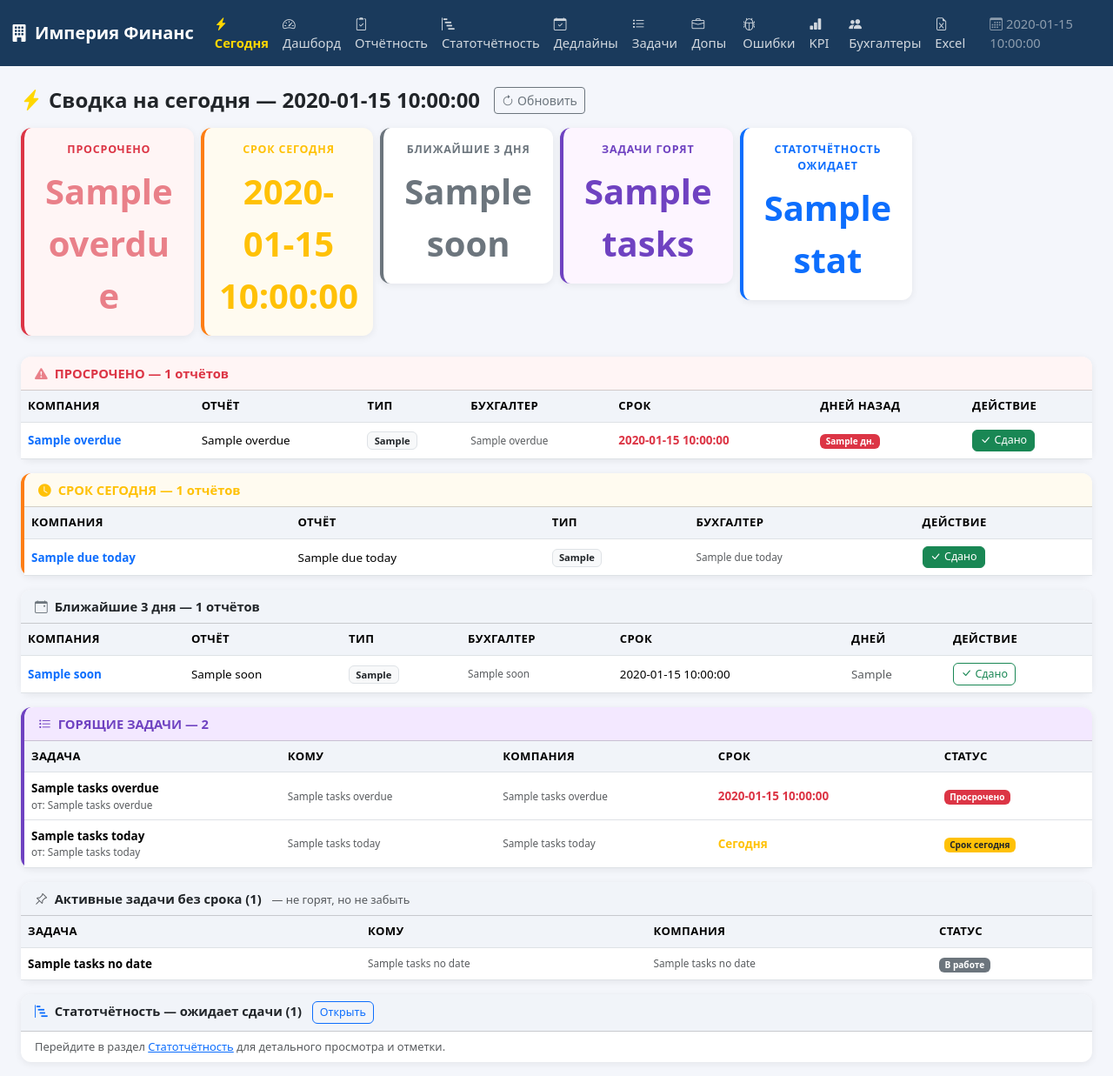
After one commit to yliasibeleva/im-fin-landing, a FastAPI app: template buh-bot/templates/today.html in a window 1280 px wide. The commit adds this page. Shown: the whole page at 87% size. Run offline with FastAPI, Linux system fonts and the light colour scheme; the template is opened without the code that fills it: most values are stand-ins (such as "Sample title", 1, 10 or a date in 2020).

Commit message:
Add Today dashboard page and printable accountant invite instructions

```diff
--- a/buh-bot/templates/accountants.html
+++ b/buh-bot/templates/accountants.html
@@ -37,7 +37,8 @@
         <div class="d-flex align-items-center gap-2">
           <span class="portal-link flex-grow-1" id="link{{ a.id }}"
                 onclick="navigator.clipboard.writeText(this.textContent).then(()=>{this.style.background='#d4edda';setTimeout(()=>this.style.background='',1200)})">{{ base_url }}/portal/{{ a.access_token }}</span>
-          <a href="{{ base_url }}/portal/{{ a.access_token }}" target="_blank" class="btn btn-xs btn-outline-primary" title="Открыть"><i class="bi bi-box-arrow-up-right"></i></a>
+          <a href="{{ base_url }}/portal/{{ a.access_token }}" target="_blank" class="btn btn-xs btn-outline-primary" title="Открыть портал"><i class="bi bi-box-arrow-up-right"></i></a>
+          <a href="{{ base_url }}/invite/{{ a.access_token }}" target="_blank" class="btn btn-xs btn-outline-success" title="Инструкция для бухгалтера (скачать PDF)"><i class="bi bi-file-earmark-text"></i></a>
         </div>
         <div class="text-muted" style="font-size:.7rem">Нажмите на ссылку чтобы скопировать</div>
       </div>
--- a/buh-bot/templates/base.html
+++ b/buh-bot/templates/base.html
@@ -34,6 +34,7 @@
     <button class="navbar-toggler" type="button" data-bs-toggle="collapse" data-bs-target="#nav"><span class="navbar-toggler-icon"></span></button>
     <div class="collapse navbar-collapse" id="nav">
       <ul class="navbar-nav ms-auto">
+        <li class="nav-item"><a class="nav-link fw-bold" href="/today" style="color:#ffd700!important"><i class="bi bi-lightning-charge-fill me-1"></i>Сегодня</a></li>
         <li class="nav-item"><a class="nav-link" href="/"><i class="bi bi-speedometer2 me-1"></i>Дашборд</a></li>
         <li class="nav-item"><a class="nav-link" href="/reports"><i class="bi bi-clipboard2-check me-1"></i>Отчётность</a></li>
         <li class="nav-item"><a class="nav-link" href="/stat"><i class="bi bi-bar-chart-steps me-1"></i>Статотчётность</a></li>
--- /dev/null
+++ b/buh-bot/templates/today.html
@@ -0,0 +1,236 @@
+{% extends "base.html" %}
+{% block title %}Сегодня — Империя Финанс{% endblock %}
+{% block content %}
+<style>
+  .fire { animation: pulse 1.5s infinite; }
+  @keyframes pulse { 0%,100%{opacity:1} 50%{opacity:.6} }
+  .section-badge { font-size:.7rem; vertical-align:middle }
+  .dl-btn { border:none;background:none;cursor:pointer;padding:0 }
+</style>
+
+<div class="d-flex align-items-center mb-3 gap-3">
+  <h4 class="mb-0 fw-bold"><i class="bi bi-lightning-charge-fill me-2" style="color:#ffd700"></i>Сводка на сегодня — {{ today }}</h4>
+  <button onclick="location.reload()" class="btn btn-sm btn-outline-secondary"><i class="bi bi-arrow-clockwise me-1"></i>Обновить</button>
+</div>
+
+{# ── Счётчики ── #}
+<div class="row g-2 mb-4">
+  <div class="col-6 col-md-2">
+    <div class="card p-3 text-center" style="border-left:4px solid #dc3545;background:{% if cnt.overdue %}#fff5f5{% else %}#fff{% endif %}">
+      <div class="section-title text-danger">Просрочено</div>
+      <div class="fs-1 fw-bold text-danger {% if cnt.overdue %}fire{% endif %}">{{ cnt.overdue }}</div>
+    </div>
+  </div>
+  <div class="col-6 col-md-2">
+    <div class="card p-3 text-center" style="border-left:4px solid #fd7e14;background:{% if cnt.today %}#fffbf0{% else %}#fff{% endif %}">
+      <div class="section-title text-warning">Срок сегодня</div>
+      <div class="fs-1 fw-bold text-warning">{{ cnt.today }}</div>
+    </div>
+  </div>
+  <div class="col-6 col-md-2">
+    <div class="card p-3 text-center" style="border-left:4px solid #6c757d">
+      <div class="section-title">Ближайшие 3 дня</div>
+      <div class="fs-1 fw-bold text-secondary">{{ cnt.soon }}</div>
+    </div>
+  </div>
+  <div class="col-6 col-md-2">
+    <div class="card p-3 text-center" style="border-left:4px solid #6f42c1;background:{% if cnt.tasks %}#fdf5ff{% else %}#fff{% endif %}">
+      <div class="section-title" style="color:#6f42c1">Задачи горят</div>
+      <div class="fs-1 fw-bold" style="color:#6f42c1">{{ cnt.tasks }}</div>
+    </div>
+  </div>
+  <div class="col-6 col-md-2">
+    <div class="card p-3 text-center" style="border-left:4px solid #0d6efd">
+      <div class="section-title text-primary">Статотчётность ожидает</div>
+      <div class="fs-1 fw-bold text-primary">{{ cnt.stat }}</div>
+    </div>
+  </div>
+</div>
+
+{% if cnt.overdue == 0 and cnt.today == 0 and cnt.tasks == 0 %}
+<div class="alert alert-success fs-5 text-center py-4">
+  <i class="bi bi-check-circle-fill me-2"></i><strong>Отлично! Всё в порядке.</strong><br>
+  <span class="fs-6 text-muted">Нет просроченных отчётов и горящих задач на сегодня.</span>
+</div>
+{% endif %}
+
+{# ── ПРОСРОЧЕННЫЕ ДЕДЛАЙНЫ ── #}
+{% if overdue %}
+<div class="card mb-3 border-danger">
+  <div class="card-header fw-bold text-danger" style="background:#fff5f5">
+    <i class="bi bi-exclamation-triangle-fill me-2 fire"></i>ПРОСРОЧЕНО — {{ overdue|length }} отчётов
+  </div>
+  <div class="card-body p-0">
+  <table class="table table-hover mb-0 align-middle" style="font-size:.84rem">
+    <thead><tr><th>Компания</th><th>Отчёт</th><th>Тип</th><th>Бухгалтер</th><th>Срок</th><th>Дней назад</th><th>Действие</th></tr></thead>
+    <tbody>
+    {% for d in overdue %}
+    <tr style="background:#fff5f5">
+      <td class="fw-semibold"><a href="/company/{{ d.company_id }}" class="text-decoration-none">{{ d.company_name }}</a></td>
+      <td>{{ d.report_name }}</td>
+      <td><span class="badge bg-light text-dark border section-badge">{{ d.report_type }}</span></td>
+      <td class="text-muted small">{{ d.accountant_name or d.payroll_name or '—' }}</td>
+      <td class="text-danger fw-bold">{{ d.due_fmt }}</td>
+      <td><span class="badge bg-danger">{{ d.days_left }} дн.</span></td>
+      <td>
+        <form method="post" action="/reports/{{ d.id }}/done" style="display:inline">
+          <button type="submit" class="btn btn-xs btn-success"><i class="bi bi-check-lg me-1"></i>Сдано</button>
+        </form>
+      </td>
+    </tr>
+    {% endfor %}
+    </tbody>
+  </table>
+  </div>
+</div>
+{% endif %}
+
+{# ── СЕГОДНЯ ── #}
+{% if due_today %}
+<div class="card mb-3" style="border-left:4px solid #fd7e14">
+  <div class="card-header fw-bold text-warning" style="background:#fffbf0">
+    <i class="bi bi-clock-fill me-2"></i>СРОК СЕГОДНЯ — {{ due_today|length }} отчётов
+  </div>
+  <div class="card-body p-0">
+  <table class="table table-hover mb-0 align-middle" style="font-size:.84rem">
+    <thead><tr><th>Компания</th><th>Отчёт</th><th>Тип</th><th>Бухгалтер</th><th>Действие</th></tr></thead>
+    <tbody>
+    {% for d in due_today %}
+    <tr style="background:#fffbf0">
+      <td class="fw-semibold"><a href="/company/{{ d.company_id }}" class="text-decoration-none">{{ d.company_name }}</a></td>
+      <td>{{ d.report_name }}</td>
+      <td><span class="badge bg-light text-dark border section-badge">{{ d.report_type }}</span></td>
+      <td class="text-muted small">{{ d.accountant_name or d.payroll_name or '—' }}</td>
+      <td>
+        <form method="post" action="/reports/{{ d.id }}/done" style="display:inline">
+          <button type="submit" class="btn btn-xs btn-success"><i class="bi bi-check-lg me-1"></i>Сдано</button>
+        </form>
+      </td>
+    </tr>
+    {% endfor %}
+    </tbody>
+  </table>
+  </div>
+</div>
+{% endif %}
+
+{# ── БЛИЖАЙШИЕ 3 ДНЯ ── #}
+{% if soon %}
+<div class="card mb-3">
+  <div class="card-header fw-semibold" style="background:#f1f4f9">
+    <i class="bi bi-calendar-event me-2 text-secondary"></i>Ближайшие 3 дня — {{ soon|length }} отчётов
+  </div>
+  <div class="card-body p-0">
+  <table class="table table-hover mb-0 align-middle" style="font-size:.84rem">
+    <thead><tr><th>Компания</th><th>Отчёт</th><th>Тип</th><th>Бухгалтер</th><th>Срок</th><th>Дней</th><th>Действие</th></tr></thead>
+    <tbody>
+    {% for d in soon %}
+    <tr>
+      <td class="fw-semibold"><a href="/company/{{ d.company_id }}" class="text-decoration-none">{{ d.company_name }}</a></td>
+      <td>{{ d.report_name }}</td>
+      <td><span class="badge bg-light text-dark border section-badge">{{ d.report_type }}</span></td>
+      <td class="text-muted small">{{ d.accountant_name or d.payroll_name or '—' }}</td>
+      <td>{{ d.due_fmt }}</td>
+      <td class="text-muted">{{ d.days_left }}</td>
+      <td>
+        <form method="post" action="/reports/{{ d.id }}/done" style="display:inline">
+          <button type="submit" class="btn btn-xs btn-outline-success"><i class="bi bi-check-lg me-1"></i>Сдано</button>
+        </form>
+      </td>
+    </tr>
+    {% endfor %}
+    </tbody>
+  </table>
+  </div>
+</div>
+{% endif %}
+
+{# ── ЗАДАЧИ ── #}
+{% if tasks_overdue or tasks_today %}
+<div class="card mb-3" style="border-left:4px solid #6f42c1;background:#fdf5ff">
+  <div class="card-header fw-bold" style="color:#6f42c1;background:#f3e8ff">
+    <i class="bi bi-list-task me-2"></i>ГОРЯЩИЕ ЗАДАЧИ — {{ (tasks_overdue|length) + (tasks_today|length) }}
+  </div>
+  <div class="card-body p-0">
+  <table class="table table-hover mb-0 align-middle" style="font-size:.84rem">
+    <thead><tr><th>Задача</th><th>Кому</th><th>Компания</th><th>Срок</th><th>Статус</th></tr></thead>
+    <tbody>
+    {% for t in tasks_overdue %}
+    <tr style="background:#fdf5ff">
+      <td>
+        <div class="fw-semibold">{{ t.title }}</div>
+        {% if t.creator_name %}<div class="text-muted small">от: {{ t.creator_name }}</div>{% endif %}
+      </td>
+      <td class="text-muted small">{{ t.accountant_name or '—' }}</td>
+      <td class="text-muted small">{{ t.company_name or '—' }}</td>
+      <td class="text-danger fw-bold">{{ t.due_fmt }}</td>
+      <td>
+        {% if t.status == 'accepted' %}<span class="badge bg-info text-dark">Принято</span>
+        {% else %}<span class="badge bg-danger">Просрочено</span>{% endif %}
+      </td>
+    </tr>
+    {% endfor %}
+    {% for t in tasks_today %}
+    <tr style="background:#fdf5ff">
+      <td>
+        <div class="fw-semibold">{{ t.title }}</div>
+        {% if t.creator_name %}<div class="text-muted small">от: {{ t.creator_name }}</div>{% endif %}
+      </td>
+      <td class="text-muted small">{{ t.accountant_name or '—' }}</td>
+      <td class="text-muted small">{{ t.company_name or '—' }}</td>
+      <td class="text-warning fw-bold">Сегодня</td>
+      <td>
+        {% if t.status == 'accepted' %}<span class="badge bg-info text-dark">Принято</span>
+        {% else %}<span class="badge bg-warning text-dark">Срок сегодня</span>{% endif %}
+      </td>
+    </tr>
+    {% endfor %}
+    </tbody>
+  </table>
+  </div>
+</div>
+{% endif %}
+
+{# ── ЗАДАЧИ БЕЗ СРОКА ── #}
+{% if tasks_no_date %}
+<div class="card mb-3">
+  <div class="card-header fw-semibold" style="background:#f1f4f9">
+    <i class="bi bi-pin-angle me-2 text-muted"></i>Активные задачи без срока ({{ tasks_no_date|length }})
+    <span class="text-muted fw-normal small ms-2">— не горят, но не забыть</span>
+  </div>
+  <div class="card-body p-0">
+  <table class="table table-hover mb-0 align-middle" style="font-size:.84rem">
+    <thead><tr><th>Задача</th><th>Кому</th><th>Компания</th><th>Статус</th></tr></thead>
+    <tbody>
+    {% for t in tasks_no_date %}
+    <tr>
+      <td class="fw-semibold">{{ t.title }}</td>
+      <td class="text-muted small">{{ t.accountant_name or '—' }}</td>
+      <td class="text-muted small">{{ t.company_name or '—' }}</td>
+      <td>
+        {% if t.status == 'accepted' %}<span class="badge bg-info text-dark">Принято</span>
+        {% elif t.priority == 'high' %}<span class="badge bg-danger">Срочно</span>
+        {% else %}<span class="badge bg-secondary">В работе</span>{% endif %}
+      </td>
+    </tr>
+    {% endfor %}
+    </tbody>
+  </table>
+  </div>
+</div>
+{% endif %}
+
+{# ── СТАТОТЧЁТНОСТЬ ── #}
+{% if stat_pending %}
+<div class="card mb-3">
+  <div class="card-header fw-semibold" style="background:#f1f4f9">
+    <i class="bi bi-bar-chart-steps me-2 text-primary"></i>Статотчётность — ожидает сдачи ({{ stat_pending|length }})
+    <a href="/stat" class="btn btn-xs btn-outline-primary ms-2">Открыть</a>
+  </div>
+  <div class="card-body py-2 px-3 text-muted small">
+    Перейдите в раздел <a href="/stat">Статотчётность</a> для детального просмотра и отметки.
+  </div>
+</div>
+{% endif %}
+
+{% endblock %}
```
Also changed, not shown: buh-bot/database.py (+43 -0 lines), buh-bot/templates/invite.html (added, +147 -0 lines), buh-bot/web_app.py (+58 -0 lines).
